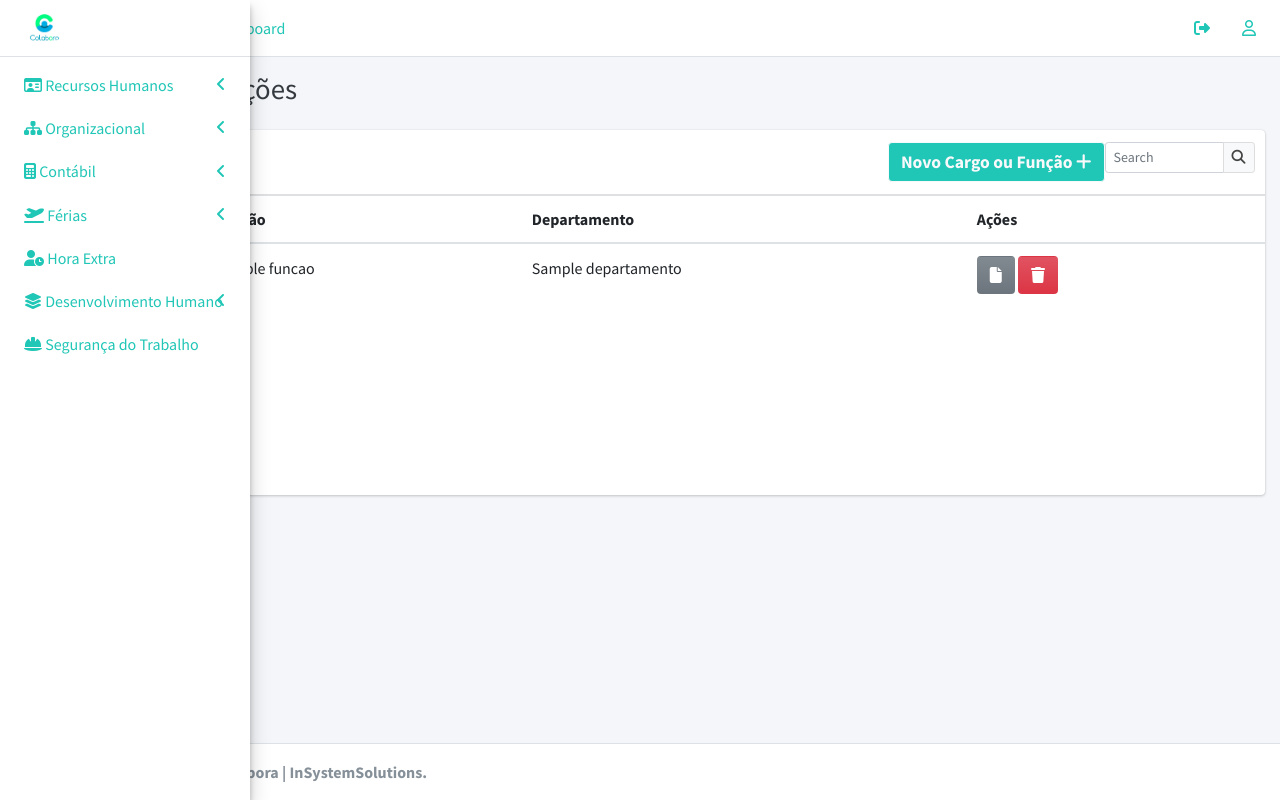
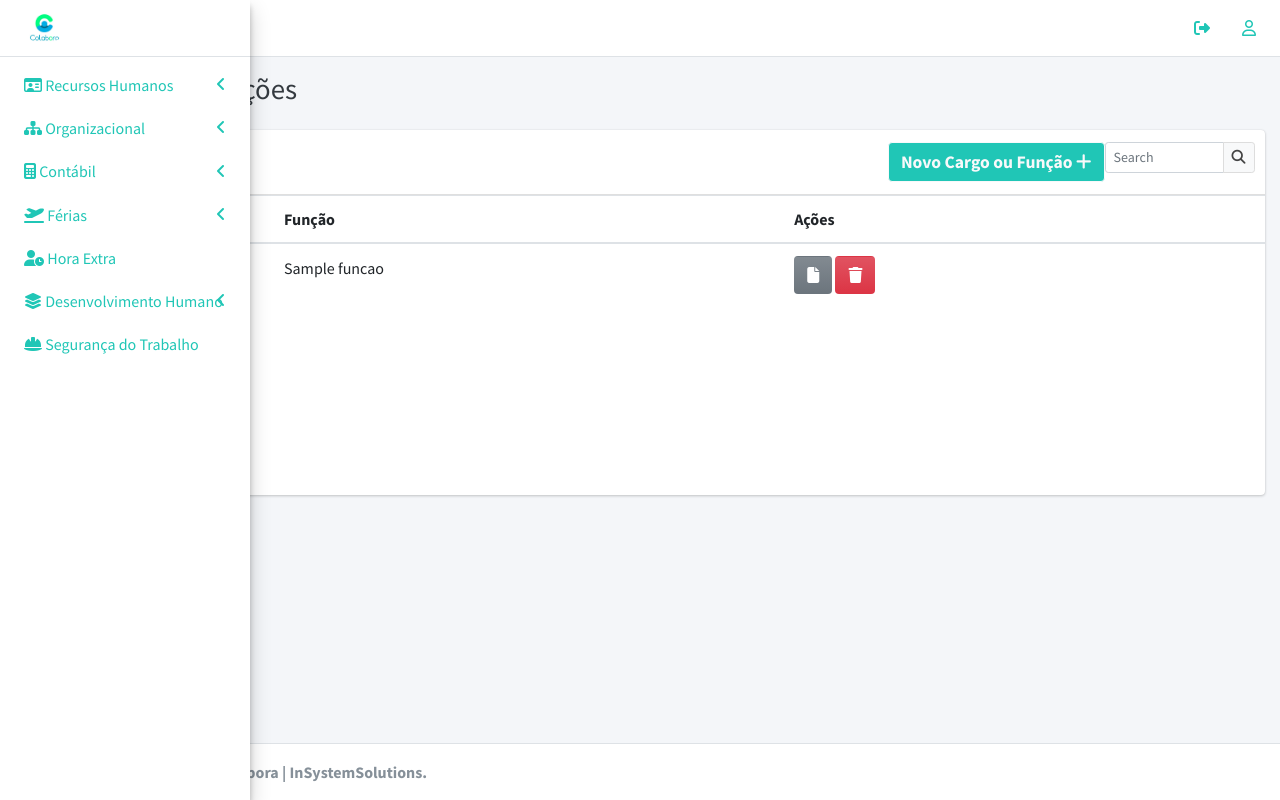
Before and after one commit to tucujutech/ColaboraWeb, a Django app: page /Colabora/funcao/ in a window 1280 px wide. Run offline with Django 3.2, Linux system fonts and the light colour scheme; tables that the repository leaves empty hold one stand-in row (values such as "Sample post"); some libraries are stand-ins or nearby versions.

Commit message:
Commit do dia 23/09/2019, correções

```diff
--- a/Colabora/settings.py
+++ b/Colabora/settings.py
@@ -21,6 +21,7 @@ BASE_DIR = os.path.dirname(os.path.dirname(os.path.abspath(__file__)))
 
 # SECURITY WARNING: keep the secret key used in production secret!
 SECRET_KEY = config('SECRET_KEY')
+
 
 # SECURITY WARNING: don't run with debug turned on in production!
 DEBUG = config('DEBUG', default=True, cast=bool)
--- a/core/templates/base.html
+++ b/core/templates/base.html
@@ -30,10 +30,7 @@
         <a class="nav-link" data-widget="pushmenu" href="#"><i class="fas fa-bars" style="color:#20c6b6"></i></a>
       </li>
       <li class="nav-item d-none d-sm-inline-block">
-        <a href="index3.html" class="nav-link" style="color:#20c6b6;">Início</a>
-      </li>
-      <li class="nav-item d-none d-sm-inline-block">
-        <a href="#" class="nav-link" style="color:#20c6b6">Dashboard</a>
+        <a href="{% url 'dashboard' %}" class="nav-link" style="color:#20c6b6;">Início</a>
       </li>
     </ul>
 
@@ -105,7 +102,7 @@
                 </a>
               </li>
               <li class="nav-item">
-                <a href="{% url 'listaColaborador' %}" class="nav-link">
+                <a href="{% url 'colabList' %}" class="nav-link">
                   <i class="fas fa-clipboard-list"></i>
                   <p>Listar Colaboradores</p>
                 </a>
--- a/core/urls.py
+++ b/core/urls.py
@@ -2,7 +2,8 @@ from django.urls import path
 
 from .views import *
 urlpatterns=[
-   path('core/', dashboard, name='core'),
+   path('login/', LoginView.as_view(), name='login'),
+   path('dashboard/', dashboard, name='dashboard'),
    path('colaboradorNew/',ColaboradorCreate.as_view(), name='colaboradorNew'),
-   path('colaboradorLista/',ColabList.as_view(),name='listaColaborador'),
+   path('colaboradorLista/',ColabList.as_view(), name='colabList'),
 ]
--- a/organizacionalApp/models.py
+++ b/organizacionalApp/models.py
@@ -14,7 +14,6 @@ class Departamento(models.Model):
 
 class Funcao(models.Model):
     nomeFuncao = models.CharField(max_length=20, null = False)
-    departamento = models.ForeignKey(Departamento, on_delete=models.CASCADE)
 
     class Meta:
         db_table = 'Funcao'
--- a/organizacionalApp/templates/funcao/funcaoView.html
+++ b/organizacionalApp/templates/funcao/funcaoView.html
@@ -22,7 +22,6 @@
                     <tr>
                       <th>#</th>
                       <th>Função</th>
-                      <th>Departamento</th>
                       <th>Ações</th>
                     </tr>
                   </thead>
@@ -31,7 +30,6 @@
                        <tr>
                          <td>{{forloop.counter}}</td>
                           <td>{{func.nomeFuncao}}</td>
-                          <td>{{func.departamento}}</td>
                          <td>
                             <a href="#"> <button type="button" class="btn bg-gradient-secondary" data-toggle="tooltip" data-placement="top" title="Detalhes"><i class="fas fa-file"></i></button></a>
                             <a href="{% url 'funcaoDelete' pk=func.id %}"> <button type="button" class="btn bg-gradient-danger" data-toggle="tooltip" data-placement="top" title="Deletar"><i class="fas fa-trash"></i></button></a>
@@ -61,15 +59,6 @@
             <label for="nome">Função ou Cargo</label>
             <input type="text" class="form-control" placeholder="Função ou Cargo" required id="nome" name="nomeFuncao">
           </div>
-          <div class="form-group">
-              <label for="departamento">Departamento</label>
-              <select name="departamento" class="form-control" id="departamento">
-                        <option value="">Departamento</option>
-                        {% for obj in object %}
-                        <option value="{{obj}}">{{obj}}</option>
-                        {% endfor %}
-                    </select>
-          </div>
       </div>
       <div class="modal-footer">
         <button type="button" class="btn btn-secondary" data-dismiss="modal">Fechar <i class="fas fa-times"></i></button>
--- a/organizacionalApp/views.py
+++ b/organizacionalApp/views.py
@@ -36,17 +36,13 @@ class DerpartmentView(View):
 class FuncaoView(View):
 
     def get(self, request):
-        depart = Departamento.objects.values_list('nomeDepartamento', flat=True)
         funcaolista= Funcao.objects.all()
         template_name = 'funcao/funcaoView.html'
-        return render(request, template_name, context={'object': depart, 'object2':funcaolista})
+        return render(request, template_name, context={'object2':funcaolista})
 
     def post(self,request):
         nomeFuncao= request.POST['nomeFuncao']
-        departamento = request.POST['departamento']
-        departamento = Departamento.objects.get(nomeDepartamento=departamento)
-
-        funcao=Funcao.objects.create(nomeFuncao=nomeFuncao, departamento=departamento)
+        funcao=Funcao.objects.create(nomeFuncao=nomeFuncao)
         funcao.save()
         return redirect('funcaoView')
 
```
Also changed, not shown: core/views.py (+15 -8 lines), core/migrations/0001_initial.py (deleted), organizacionalApp/migrations/0001_initial.py (deleted), organizacionalApp/migrations/0002_auto_20190918_1324.py (deleted).
